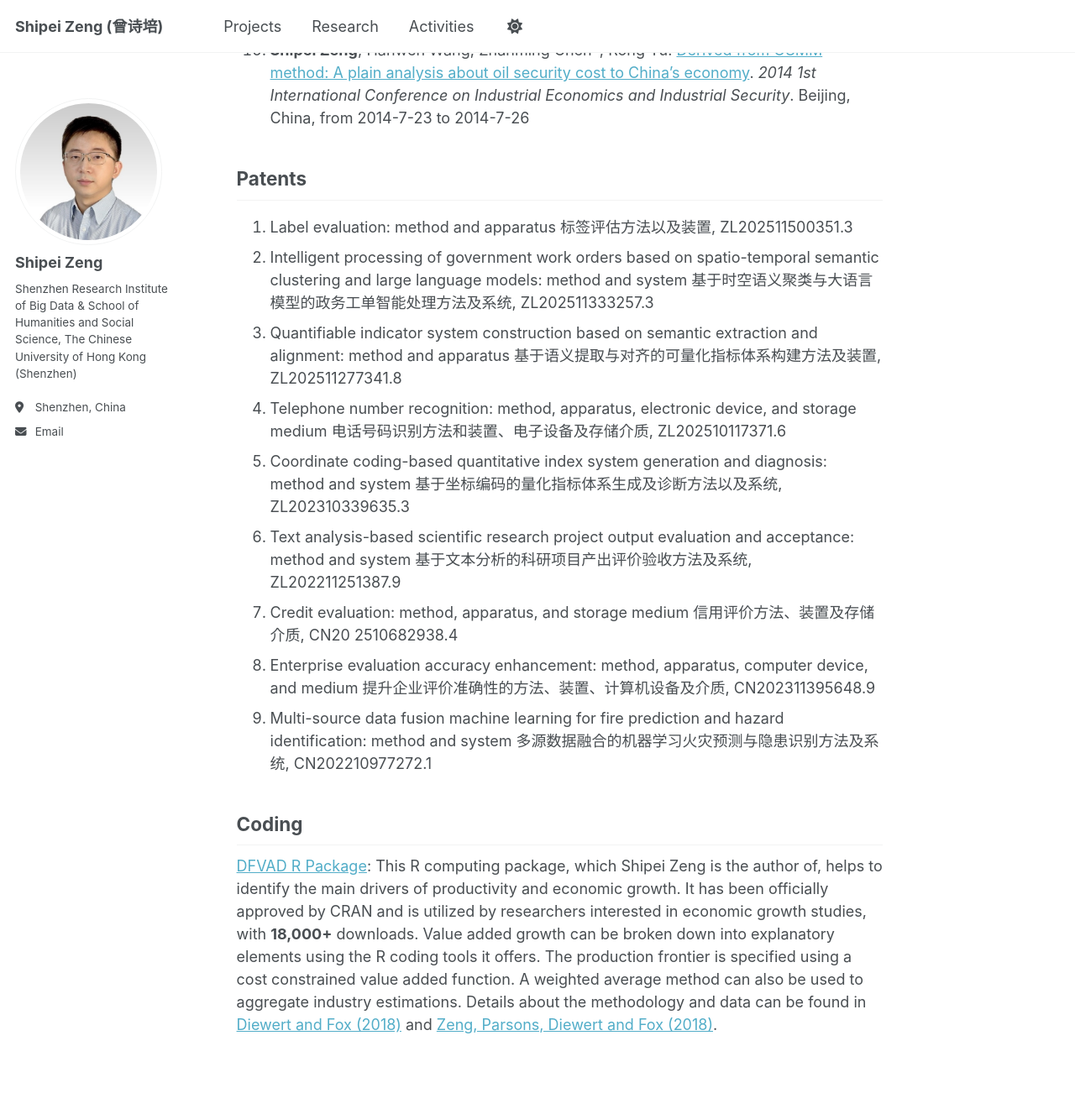
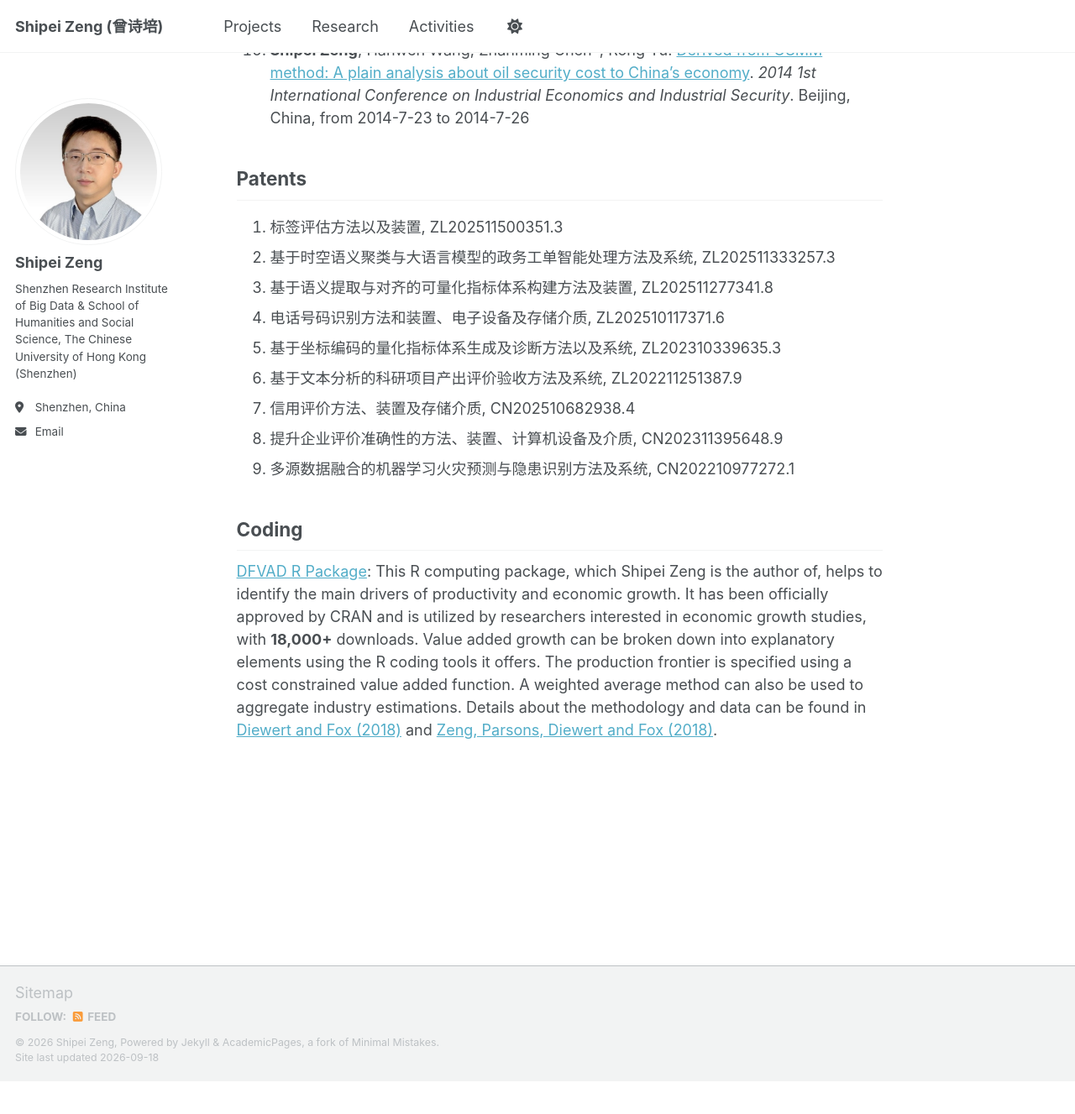
Before and after one commit to shipei-zeng/shipei-zeng.github.io, a Jekyll site: the page built from _pages/research.md, in a window 1280 px wide and 1400 px high, scrolled down 1966 px. Shown: the top 1327 px of the window at 84% size. Built offline with Jekyll 4.4.1, drawn with Linux system fonts in a browser that asks for light colours; a script that is not in the unit is left out; after the commit the page ends 3254 px from its top, so only the background shows below that.

Commit message:
Update research.md

```diff
--- a/_pages/research.md
+++ b/_pages/research.md
@@ -33,16 +33,15 @@ title: "Research Outcomes"
 
 ## Patents
 
-1. Label evaluation: method and apparatus 标签评估方法以及装置, ZL202511500351.3
-1. Intelligent processing of government work orders based on spatio-temporal semantic clustering and large language models: method and system 基于时空语义聚类与大语言模型的政务工单智能处理方法及系统, ZL202511333257.3
-1. Quantifiable indicator system construction based on semantic extraction and alignment: method and apparatus 基于语义提取与对齐的可量化指标体系构建方法及装置, ZL202511277341.8
-1. Telephone number recognition: method, apparatus, electronic device, and storage medium 电话号码识别方法和装置、电子设备及存储介质, ZL202510117371.6
-1. Coordinate coding-based quantitative index system generation and diagnosis: method and system 基于坐标编码的量化指标体系生成及诊断方法以及系统,  ZL202310339635.3
-1. Text analysis-based scientific research project output evaluation and acceptance: method and system 基于文本分析的科研项目产出评价验收方法及系统, ZL202211251387.9
-1. Credit evaluation: method, apparatus, and storage medium 信用评价方法、装置及存储介质, CN20
-	2510682938.4
-1. Enterprise evaluation accuracy enhancement: method, apparatus, computer device, and medium 提升企业评价准确性的方法、装置、计算机设备及介质, CN202311395648.9
-1. Multi-source data fusion machine learning for fire prediction and hazard identification: method and system 多源数据融合的机器学习火灾预测与隐患识别方法及系统, CN202210977272.1
+1. 标签评估方法以及装置, ZL202511500351.3
+1. 基于时空语义聚类与大语言模型的政务工单智能处理方法及系统, ZL202511333257.3
+1. 基于语义提取与对齐的可量化指标体系构建方法及装置, ZL202511277341.8
+1. 电话号码识别方法和装置、电子设备及存储介质, ZL202510117371.6
+1. 基于坐标编码的量化指标体系生成及诊断方法以及系统,  ZL202310339635.3
+1. 基于文本分析的科研项目产出评价验收方法及系统, ZL202211251387.9
+1. 信用评价方法、装置及存储介质, CN202510682938.4
+1. 提升企业评价准确性的方法、装置、计算机设备及介质, CN202311395648.9
+1. 多源数据融合的机器学习火灾预测与隐患识别方法及系统, CN202210977272.1
 
 Coding
 ------
```
